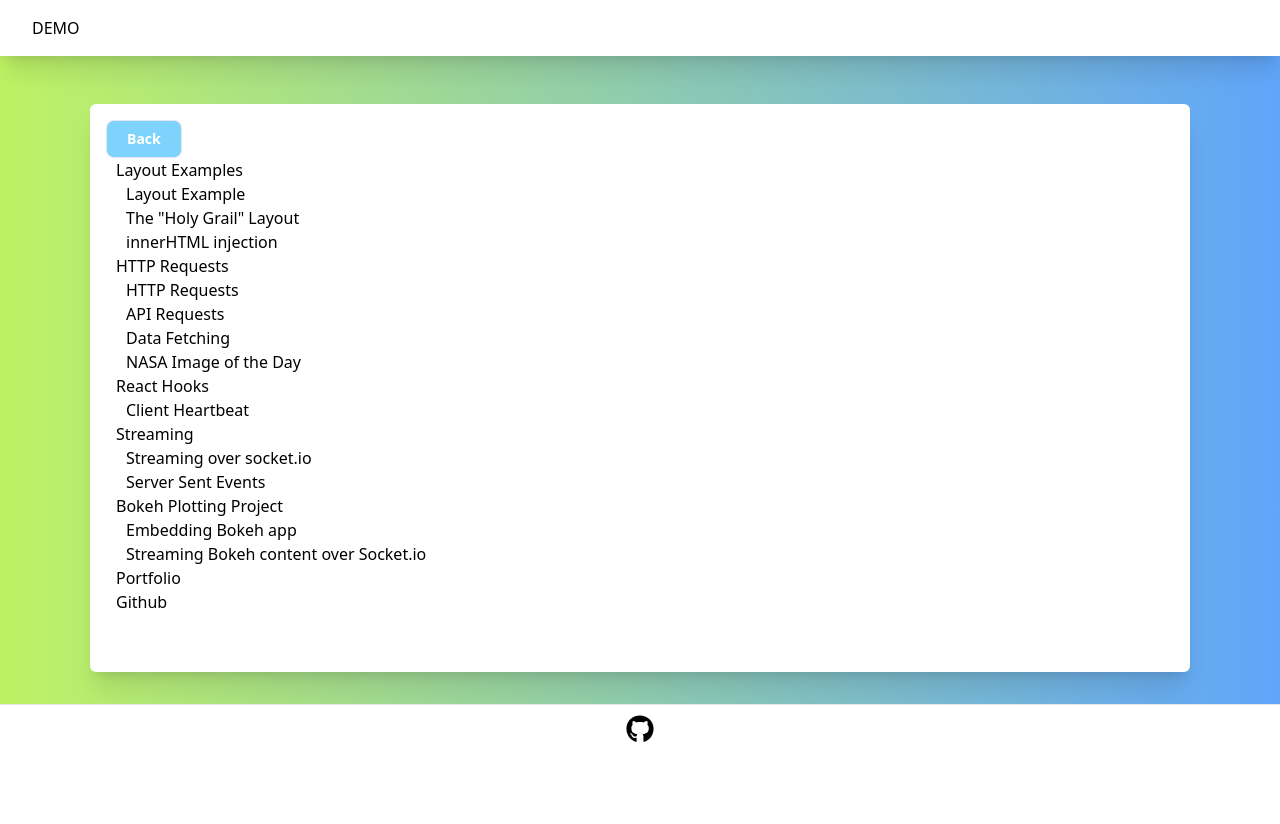
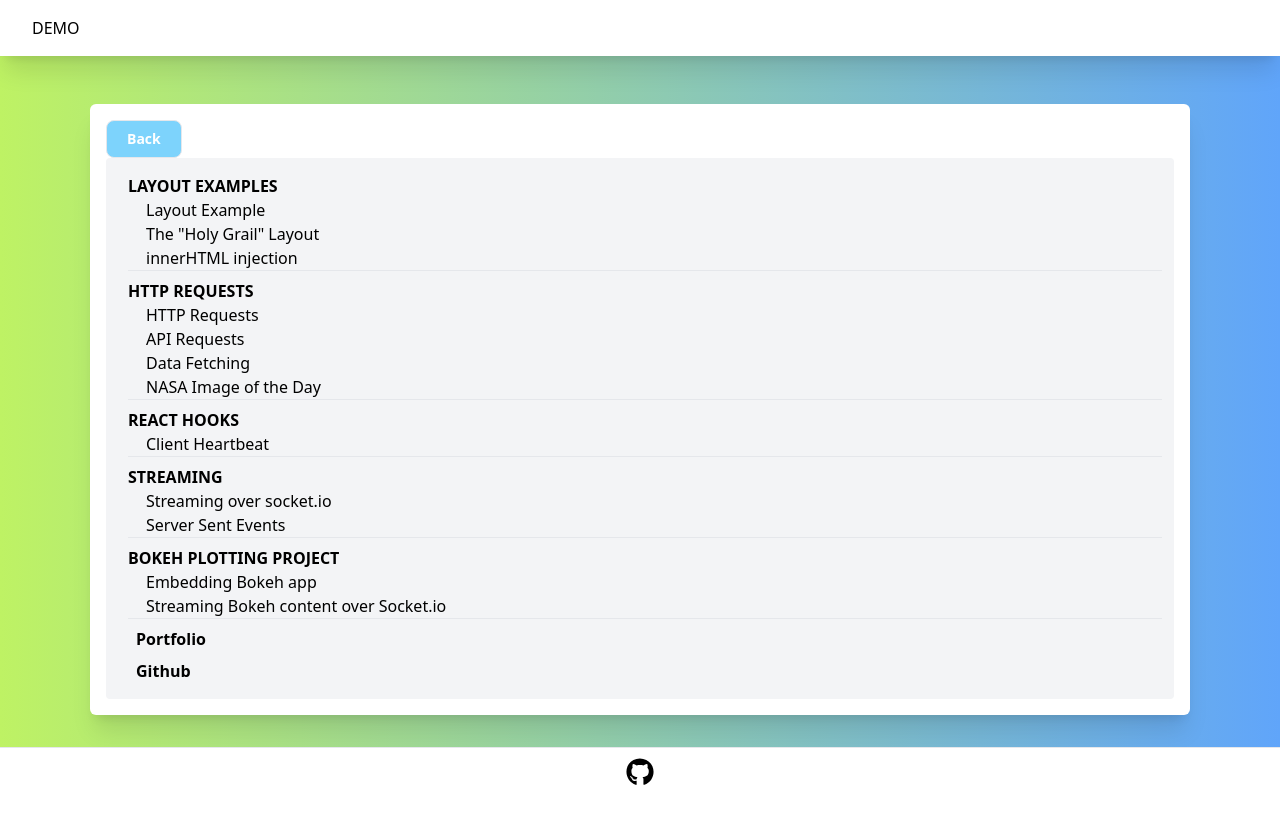
Before and after one commit to Tektronica/nextjs-flask-app, a Next.js app: page / in a window 1280 px wide. Shown: the top 824 px of the page. Before the commit the page ends 800 px from the top, so only its background shows below. Built offline with nearby package versions, Linux system fonts and the light colour scheme.

Commit message:
finally formatted the index page nav panel!

```diff
--- a/pages/index.js
+++ b/pages/index.js
@@ -4,84 +4,89 @@ export default function Home() {
   return (
     <>
       <div>
-        <ul>
-
-          <li>Layout Examples
+        <div className="overflow-y-auto py-4 px-3 bg-gray-100 rounded dark:bg-gray-800">
+          <ul className="space-y-2">
+            <li className="border-b border-gray-200">
+              <p className="uppercase font-bold">Layout Examples</p>
               <ul>
                 <li>
                   <Link href="/layout-examples/layout-example">
-                  <a>Layout Example</a></Link>
+                    <a className="px-2 hover:bg-indigo-200">Layout Example</a></Link>
                 </li>
                 <li>
                   <Link href="/layout-examples/holy-grail">
-                  <a>The "Holy Grail" Layout</a></Link>
+                    <a className="px-2 hover:bg-indigo-200">The "Holy Grail" Layout</a></Link>
                 </li>
                 <li>
                   <Link href="/layout-examples/add-row">
-                  <a>innerHTML injection</a></Link>
+                    <a className="px-2 hover:bg-indigo-200">innerHTML injection</a></Link>
                 </li>
               </ul>
             </li>
 
-          <li>HTTP Requests
+            <li className="border-b border-gray-200">
+              <p className="uppercase font-bold">HTTP Requests</p>
               <ul>
                 <li>
                   <Link href="/http-examples/http-requests">
-                  <a>HTTP Requests</a>
+                    <a className="px-2 hover:bg-indigo-200">HTTP Requests</a>
                   </Link>
                 </li>
                 <li>
                   <Link href="/http-examples/api-requests">
-                  <a>API Requests</a>
+                    <a className="px-2 hover:bg-indigo-200">API Requests</a>
                   </Link>
                 </li>
                 <li>
                   <Link href="/http-examples/data-fetching">
-                  <a>Data Fetching</a></Link>
+                    <a className="px-2 hover:bg-indigo-200">Data Fetching</a></Link>
                 </li>
                 <li>
                   <Link href="/http-examples/nasa-image">
-                  <a>NASA Image of the Day</a></Link>
+                    <a className="px-2 hover:bg-indigo-200">NASA Image of the Day</a></Link>
                 </li>
               </ul>
             </li>
 
-          <li>React Hooks
+            <li className="border-b border-gray-200">
+              <p className="uppercase font-bold">React Hooks</p>
               <ul>
                 <li>
                   <Link href="/react-hook-examples/client-heartbeat">
-                  <a>Client Heartbeat</a>
+                    <a className="px-2 hover:bg-indigo-200">Client Heartbeat</a>
                   </Link>
                 </li>
               </ul>
             </li>
 
-          <li>Streaming
+            <li className="border-b border-gray-200">
+              <p className="uppercase font-bold">Streaming</p>
               <ul>
                 <li>
                   <Link href="/streaming-examples/websocket-example">
-                  <a>Streaming over socket.io</a>
+                    <a className="px-2 hover:bg-indigo-200">Streaming over socket.io</a>
                   </Link>
                 </li>
                 <li>
                   <Link href="/streaming-examples/sse-handling">
-                  <a>Server Sent Events</a>
+                    <a className="px-2 hover:bg-indigo-200">Server Sent Events</a>
                   </Link>
                 </li>
               </ul>
             </li>
 
 
-          <li>Bokeh Plotting Project
+            <li className="border-b border-gray-200">
+              <p className="uppercase font-bold">Bokeh Plotting Project</p>
               <ul>
                 <li>
                   <Link href="/bokeh-project/serve-static">
-                  <a>Embedding Bokeh app</a>
+                    <a className="px-2 hover:bg-indigo-200">Embedding Bokeh app</a>
                   </Link>
                 </li>
                 <li>
                   <Link href="/bokeh-project/bokeh-websocket">
-                  <a>Streaming Bokeh content over Socket.io</a>
+                    <a className="px-2 hover:bg-indigo-200">Streaming Bokeh content over Socket.io</a>
                   </Link>
                 </li>
               </ul>
@@ -89,18 +94,19 @@ export default function Home() {
 
             <li>
               <Link href="https://personal-website-tektronica.vercel.app/">
-              <a>Portfolio</a>
+                <a className="px-2 hover:bg-indigo-200 font-bold">Portfolio</a>
               </Link>
             </li>
 
             <li>
               <Link href="https://github.com/Tektronica">
-              <a>Github</a>
+                <a className="px-2 hover:bg-indigo-200 font-bold">Github</a>
               </Link>
             </li>
 
           </ul >
         </div >
+      </div >
     </>
   )
 }
```
Lines whose indentation alone changed are shown as unchanged.
